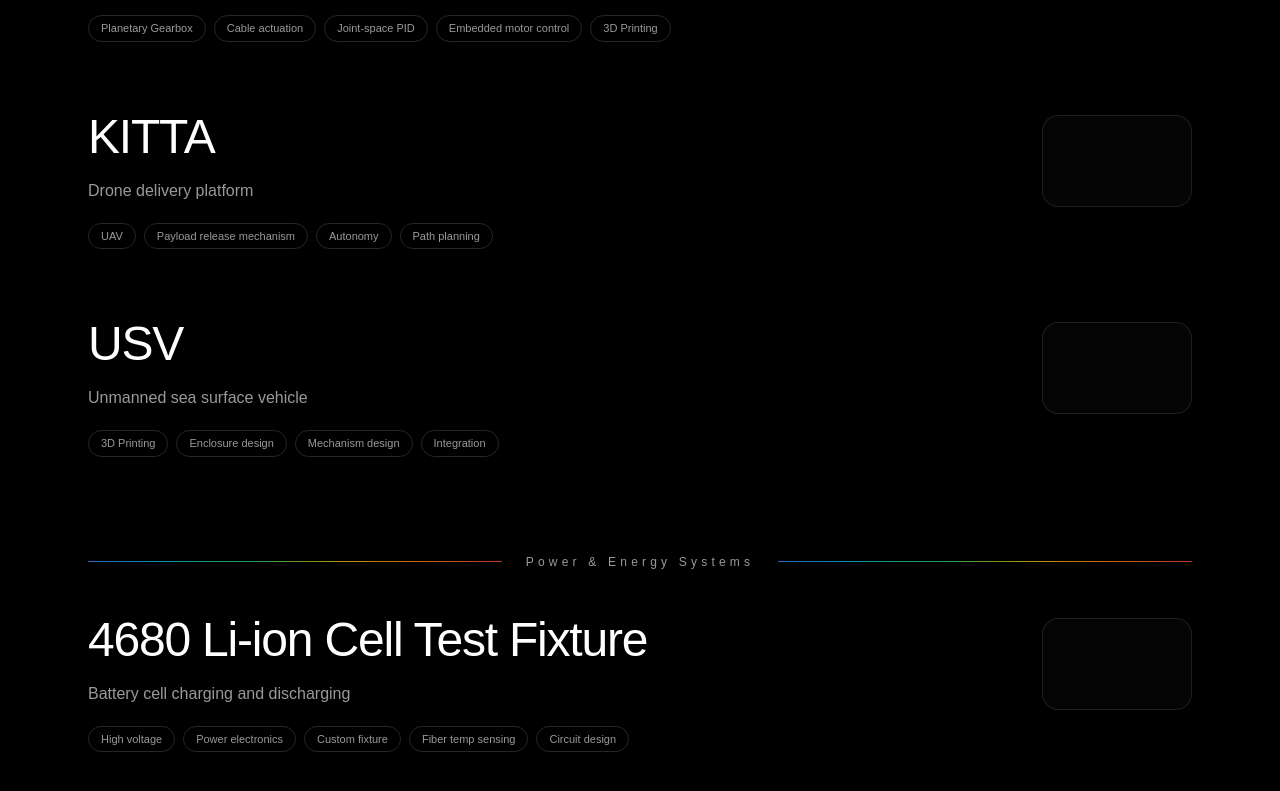
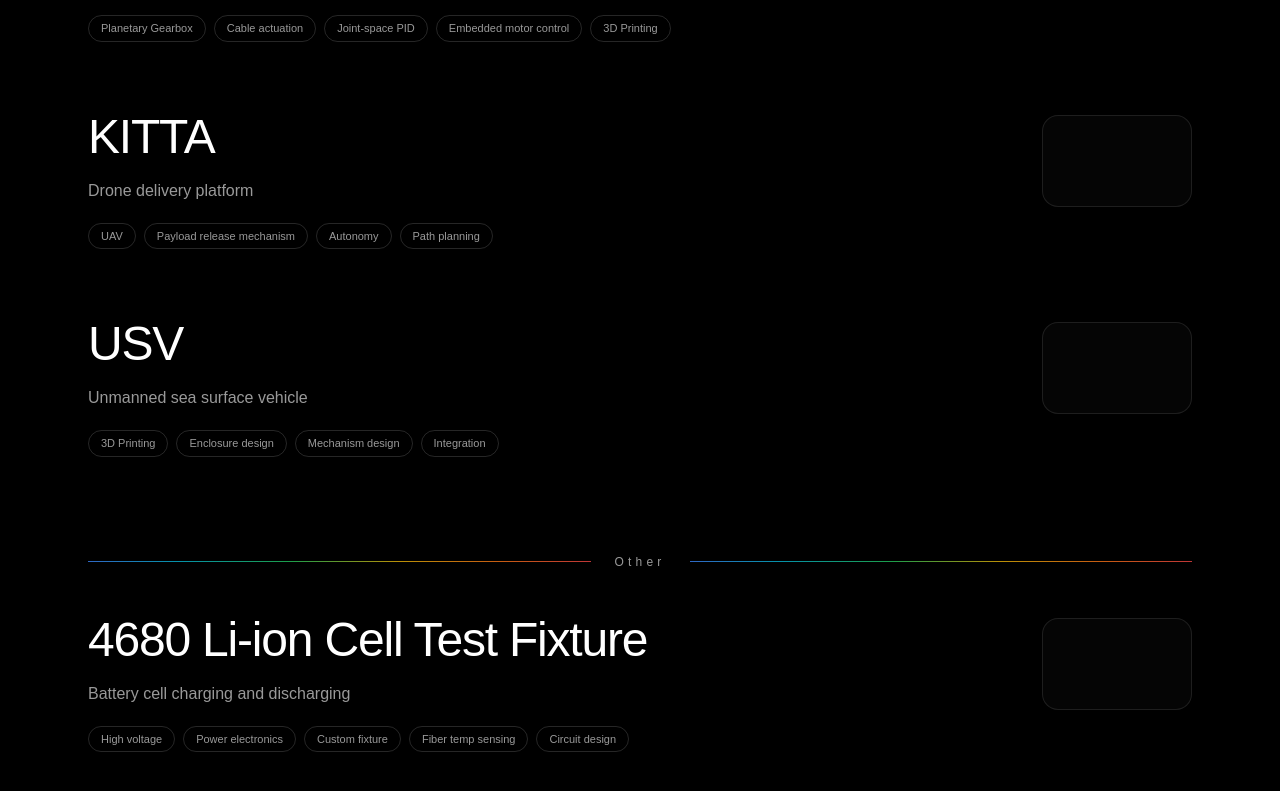
Before and after one commit to sophyamirza/sophya-portfolio, a Next.js app: page /works in a window 1280 px wide. Shown: the part 2877-3668 px from the top of the page. Built offline with nearby package versions, Linux system fonts and the light colour scheme; a web font is replaced by a local one.

Commit message:
reorder projects

```diff
--- a/app/works/[slug]/page.tsx
+++ b/app/works/[slug]/page.tsx
@@ -14,7 +14,6 @@ const SECTION_LABELS: Record<string, string> = {
   "Analysis & Simulation": "Analysis & Sims",
   "Product Design & Mechanisms": "Product Design & Dev",
   "Robotics & Autonomy": "Robotics, UAVs & Autonomy",
-  "Power & Energy Systems": "Power & Energy Systems",
 };
 
 function HeroPlaceholder({ title }: { title: string }) {
--- a/app/works/page.tsx
+++ b/app/works/page.tsx
@@ -19,7 +19,6 @@ const SECTION_LABELS: Record<string, string> = {
   "Analysis & Simulation": "Analysis & Sims",
   "Product Design & Mechanisms": "Product Design & Dev",
   "Robotics & Autonomy": "Robotics, UAVs & Autonomy",
-  "Power & Energy Systems": "Power & Energy Systems",
 };
 
 const SECTION_ORDER = [
@@ -28,7 +27,6 @@ const SECTION_ORDER = [
   "Analysis & Simulation",
   "Product Design & Mechanisms",
   "Robotics & Autonomy",
-  "Power & Energy Systems",
 ] as const;
 
 type SectionType = (typeof SECTION_ORDER)[number] | "Other";
```
